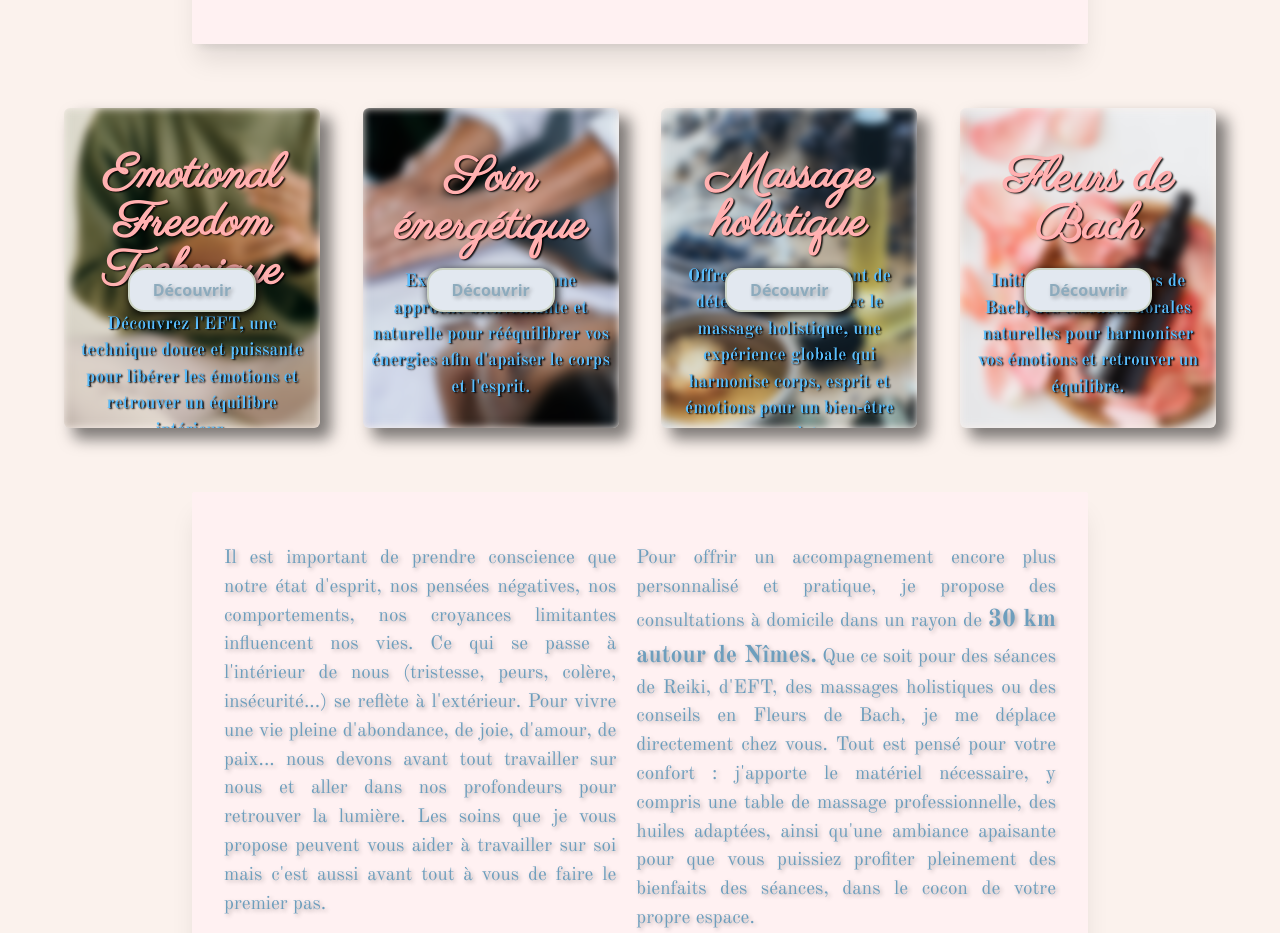
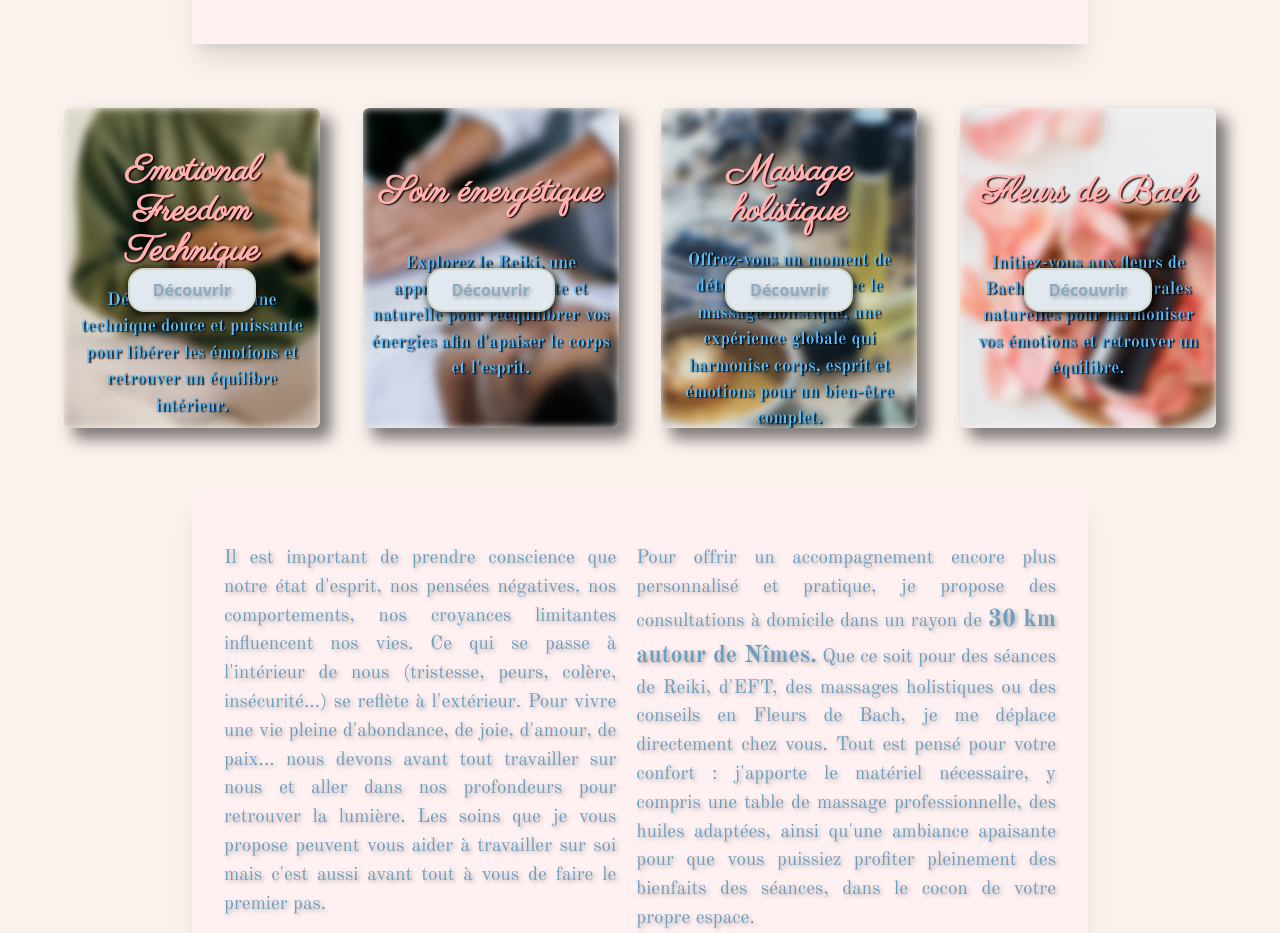
Before and after one commit to david-vasseur/Camille-Boucher, a Next.js app: page / in a window 1280 px wide. Shown: the part 2500-3433 px from the top of the page. Built offline with nearby package versions, Linux system fonts and the light colour scheme; no server answers; the database is empty.

Commit message:
90% responsive finished

```diff
--- a/src/app/page.tsx
+++ b/src/app/page.tsx
@@ -85,7 +85,7 @@ export default function Home() {
                         height={300}
                     />
                     <Slide className="mx-auto" width="100%">
-                        <h3 className="font-parisienne text-center font-bold text-2xl lg:text-5xl py-4 rounded-full mx-auto mt-5 lg:contrast-100 lg:text-[#be7676] lg:text-shadow-lg lg:brightness-150 lg:group-hover:opacity-0 lg:transition-opacity lg:duration-[.5s]">Emotional Freedom Technique</h3>
+                        <h3 className="font-parisienne text-center font-bold text-2xl md:text-3xl lg:text-4xl py-4 rounded-full mx-auto mt-5 lg:contrast-100 lg:text-[#be7676] lg:text-shadow-lg lg:brightness-150 lg:group-hover:opacity-0 lg:transition-opacity lg:duration-[.5s]">Emotional Freedom Technique</h3>
                     </Slide>
                     <div className="flex flex-col gap-4 items-end lg:items-center lg:mb-2 lg:font-semibold">
                         <p className="font-oldStandard text-justify mb-2 lg:text-[1.1rem] lg:text-center lg:contrast-200 lg:text-shadow-lg lg:group-hover:opacity-0 lg:transition-opacity lg:duration-[.5s]">
@@ -107,7 +107,7 @@ export default function Home() {
                         height={300}
                     />
                     <Slide className="mx-auto" width="100%">
-                        <h3 className="font-parisienne text-center font-bold text-2xl lg:text-5xl py-4 rounded-full mx-auto mt-5 lg:contrast-100 lg:text-[#be7676] lg:text-shadow-lg lg:brightness-150 lg:group-hover:opacity-0 lg:transition-opacity lg:duration-[.5s]">Soin énergétique</h3>
+                        <h3 className="font-parisienne text-center font-bold text-2xl md:text-3xl lg:text-4xl py-4 rounded-full mx-auto mt-5 lg:contrast-100 lg:text-[#be7676] lg:text-shadow-lg lg:brightness-150 lg:group-hover:opacity-0 lg:transition-opacity lg:duration-[.5s]">Soin énergétique</h3>
                     </Slide>
                     <div className="flex flex-col gap-4 items-end lg:items-center lg:mb-2 lg:font-semibold">
                         <p className="font-oldStandard text-justify mb-2 lg:text-[1.1rem] lg:text-center lg:contrast-200 lg:text-shadow-lg lg:group-hover:opacity-0 lg:transition-opacity lg:duration-[.5s]">
@@ -128,7 +128,7 @@ export default function Home() {
                                 height={300}
                             />
                     <Slide className="mx-auto" width="100%">
-                        <h3 className="font-parisienne text-center font-bold text-2xl lg:text-5xl py-4 rounded-full mx-auto mt-5 lg:contrast-100 lg:text-[#be7676] lg:text-shadow-lg lg:brightness-150 lg:group-hover:opacity-0 lg:transition-opacity lg:duration-[.5s]">Massage holistique</h3>
+                        <h3 className="font-parisienne text-center font-bold text-2xl md:text-3xl lg:text-4xl py-4 rounded-full mx-auto mt-5 lg:contrast-100 lg:text-[#be7676] lg:text-shadow-lg lg:brightness-150 lg:group-hover:opacity-0 lg:transition-opacity lg:duration-[.5s]">Massage holistique</h3>
                     </Slide>
                     <div className="flex flex-col gap-4 items-end lg:items-center lg:mb-2 lg:font-semibold">
                         <p className="font-oldStandard text-justify mb-2 lg:text-[1.1rem] lg:text-center lg:contrast-200 lg:text-shadow-lg lg:group-hover:opacity-0 lg:transition-opacity lg:duration-[.5s]">
@@ -149,7 +149,7 @@ export default function Home() {
                                 height={300}
                             />
                     <Slide className="mx-auto" width="100%">
-                        <h3 className="font-parisienne text-center font-bold text-2xl lg:text-5xl py-4 rounded-full mx-auto mt-5 lg:contrast-100 lg:text-[#be7676] lg:text-shadow-lg lg:brightness-150 lg:group-hover:opacity-0 lg:transition-opacity lg:duration-[.5s]">Fleurs de Bach</h3>
+                        <h3 className="font-parisienne text-center font-bold text-2xl md:text-3xl lg:text-4xl py-4 rounded-full mx-auto mt-5 lg:contrast-100 lg:text-[#be7676] lg:text-shadow-lg lg:brightness-150 lg:group-hover:opacity-0 lg:transition-opacity lg:duration-[.5s]">Fleurs de Bach</h3>
                     </Slide>
                     <div className="flex flex-col gap-4 items-end lg:items-center lg:mb-2 lg:font-semibold">
                         <p className="font-oldStandard text-justify mb-2 lg:text-[1.1rem] lg:text-center lg:contrast-200 lg:text-shadow-lg lg:group-hover:opacity-0 lg:transition-opacity lg:duration-[.5s]">
```
